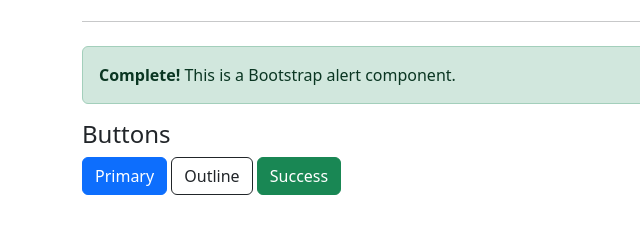
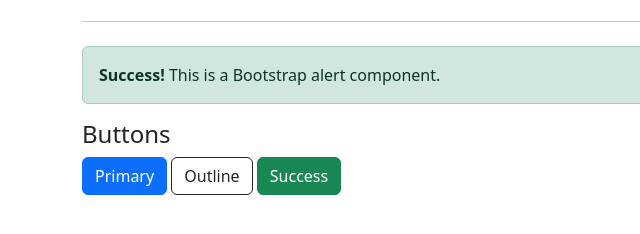
Before and after one commit to AnnJack1/Mod-3-node-tutorial, a plain HTML site: page index.html in a window 1280 px wide. Shown: the part 348-582 px from the top of the page, 0-640 px from the left. Drawn offline with nearby package versions, Linux system fonts and the light colour scheme.

```diff
--- a/index.html
+++ b/index.html
@@ -41,7 +41,7 @@
 
     <!-- Technique #2: Alerts -->
     <div class="alert alert-success" role="alert">
-      <strong>Complete!</strong> This is a Bootstrap alert component.
+      <strong>Success!</strong> This is a Bootstrap alert component.
     </div>
 
     <!-- Technique #3: Buttons + button styles -->
```
